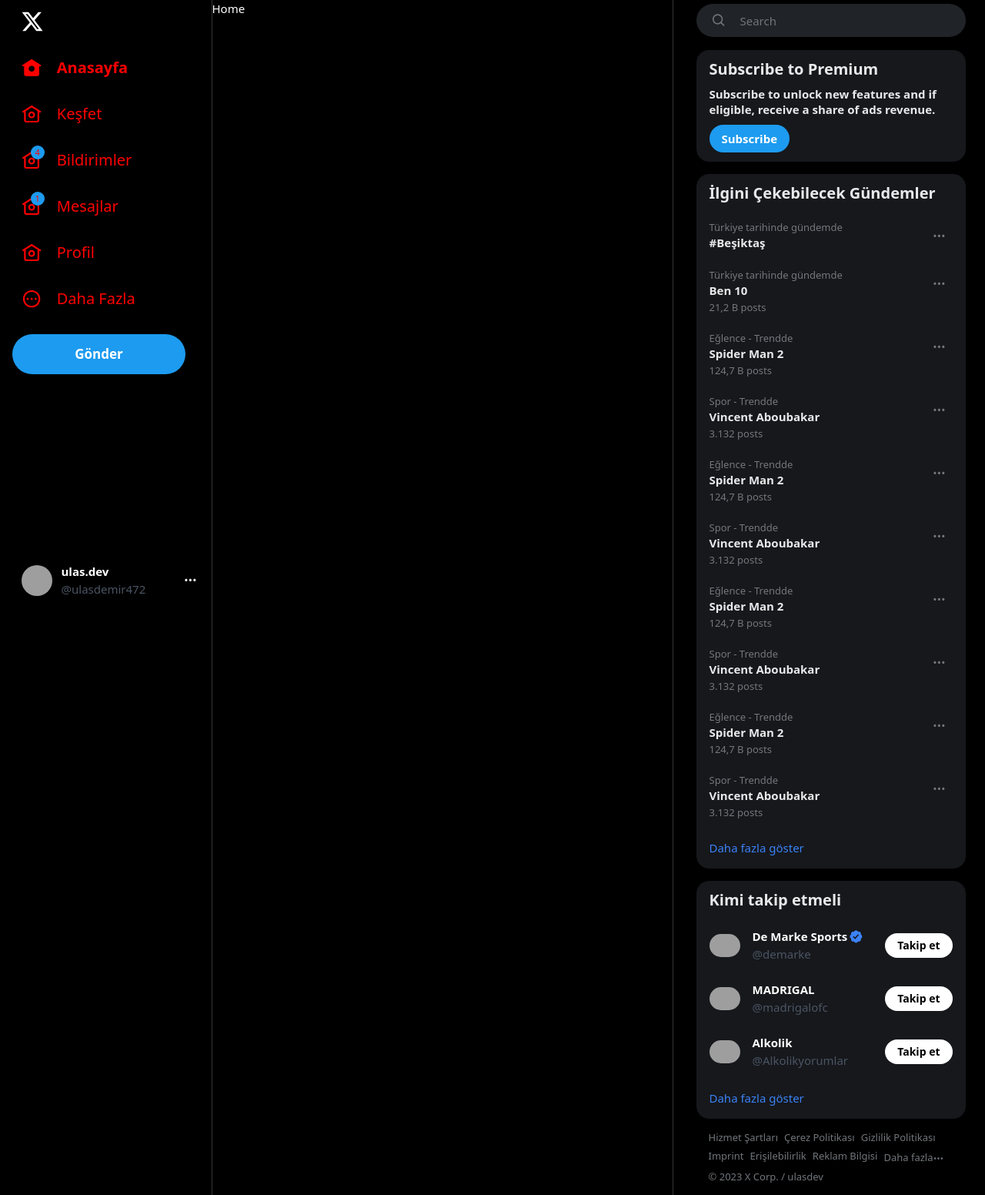
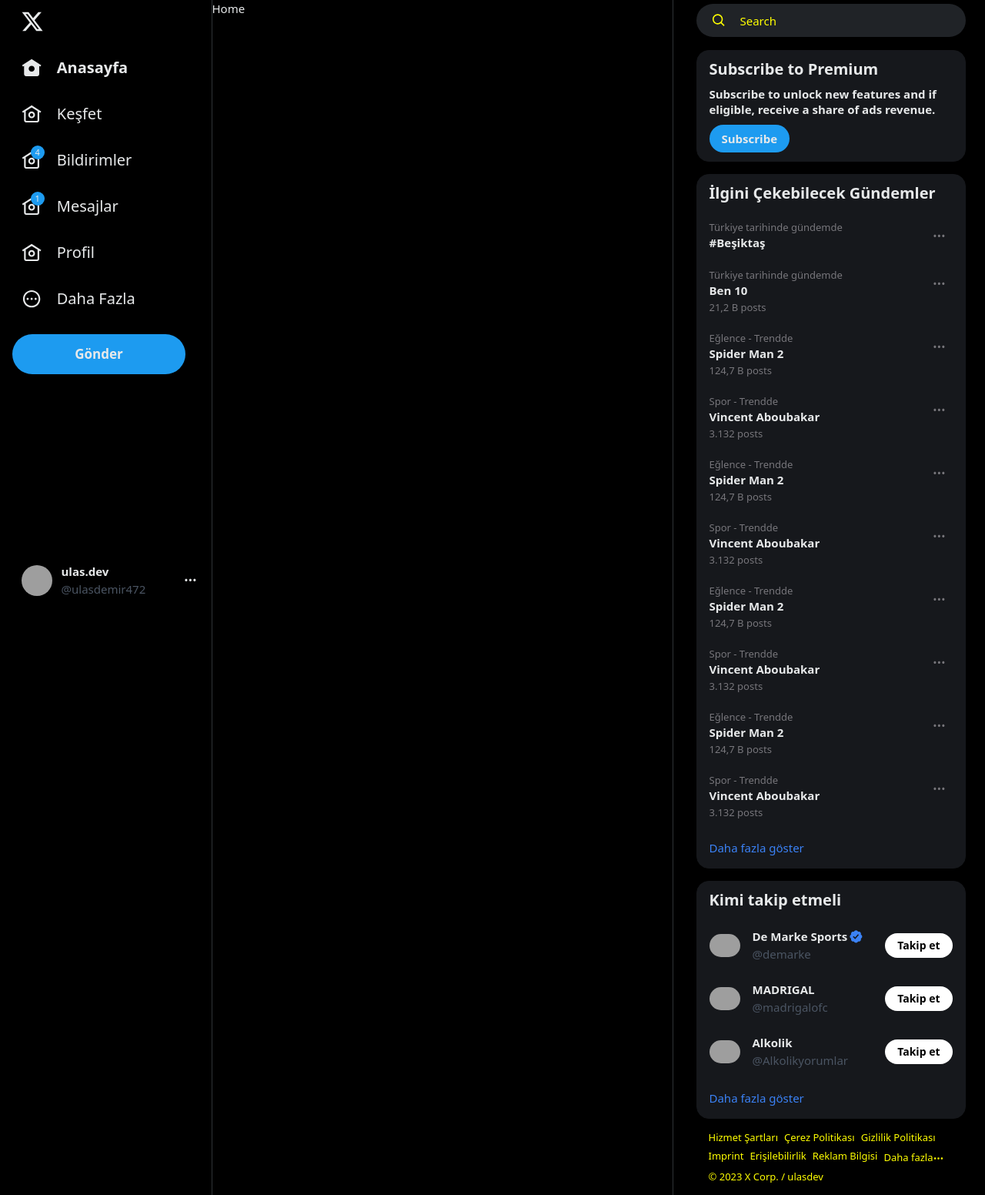
Before and after one commit to ulasdemir472/twitter-x-clone-react, a React (Vite) app: page / in a window 1280 px wide. Shown: the whole page at 77% size. Built offline with nearby package versions, Linux system fonts and the light colour scheme; grey boxes are pictures that could not be loaded.

Commit message:
renk ayarlari ve fixes

```diff
--- a/src/assets/css/index.css
+++ b/src/assets/css/index.css
@@ -3,7 +3,7 @@
 @tailwind utilities;
 
 body {
-    @apply bg-[color:var(--background-primary)] text-white text-[15px]
+    @apply bg-[color:var(--background-primary)] text-[color:var(--color-base)] text-[15px]
 }
 
 /*
--- a/src/components/sidebar-section/index.jsx
+++ b/src/components/sidebar-section/index.jsx
@@ -4,7 +4,7 @@
 const SidebarSection = ({ title, children, more }) => {
   return (
     <section className="bg-[color:var(--background-secondary)] rounded-2xl overflow-hidden border border-[color:var(--background-secondary)] mb-4">
-      <h5 className="flex items-center py-3 px-4 text-xl font-extrabold leading-6 text-[#e7e9ea]">
+      <h5 className="flex items-center py-3 px-4 text-xl font-extrabold leading-6">
         {title}
       </h5>
       <div className="grid">
--- a/src/layout/main/index.jsx
+++ b/src/layout/main/index.jsx
@@ -36,6 +36,10 @@
       "--color-base",
       appearance.color.base
     );
+    document.documentElement.style.setProperty(
+      "--color-baseSecondary",
+      appearance.color.baseSecondary
+    );
 
     document.documentElement.style.setProperty(
       "--font-size",
--- a/src/layout/main/rightbar/footer/index.jsx
+++ b/src/layout/main/rightbar/footer/index.jsx
@@ -6,43 +6,43 @@
     <footer className="px-4 mb-4 flex flex-wrap gap-2">
       <Link
         to="/"
-        className="leading-4 text-[#71767b] text-[13px] hover:underline"
+        className="leading-4 text-[color:var(--color-baseSecondary)] text-[13px] hover:underline"
       >
         Hizmet Şartları
       </Link>
       <Link
         to="/"
-        className="leading-4 text-[#71767b] text-[13px] hover:underline"
+        className="leading-4 text-[color:var(--color-baseSecondary)] text-[13px] hover:underline"
       >
         Çerez Politikası
       </Link>
       <Link
         to="/"
-        className="leading-4 text-[#71767b] text-[13px] hover:underline"
+        className="leading-4 text-[color:var(--color-baseSecondary)] text-[13px] hover:underline"
       >
         Gizlilik Politikası
       </Link>
       <Link
         to="/"
-        className="leading-4 text-[#71767b] text-[13px] hover:underline"
+        className="leading-4 text-[color:var(--color-baseSecondary)] text-[13px] hover:underline"
       >
         Imprint
       </Link>
       <Link
         to="/"
-        className="leading-4 text-[#71767b] text-[13px] hover:underline"
+        className="leading-4 text-[color:var(--color-baseSecondary)] text-[13px] hover:underline"
       >
         Erişilebilirlik
       </Link>
       <Link
         to="/"
-        className="leading-4 text-[#71767b] text-[13px] hover:underline"
+        className="leading-4 text-[color:var(--color-baseSecondary)] text-[13px] hover:underline"
       >
         Reklam Bilgisi
       </Link>
       <Link
         to="/"
-        className="leading-4 text-[#71767b] text-[13px] flex items-center"
+        className="leading-4 text-[color:var(--color-baseSecondary)] text-[13px] flex items-center"
       >
         <Popover className="relative">
           <Popover.Button className="hover:underline">
@@ -75,7 +75,7 @@
         </svg>
       </Link>
 
-      <span className="leading-4 text-[#71767b] text-[13px]">
+      <span className="leading-4 text-[color:var(--color-baseSecondary)] text-[13px]">
         © 2023 X Corp. / ulasdev
       </span>
     </footer>
--- a/src/layout/main/rightbar/premium/index.jsx
+++ b/src/layout/main/rightbar/premium/index.jsx
@@ -2,16 +2,16 @@
 
 const Premium = () => {
   return (
-    <section className="h-[145px] mb-4 px-4 py-3 bg-[color:var(--background-secondary)] rounded-2xl  border border-[color:var(--background-secondary)] flex flex-col gap-2.5">
-      <span className="text-[#e7e9ea] font-extrabold text-xl leading-6">
+    <section className="h-[145px] mb-4 px-4 py-3 bg-[color:var(--background-secondary)] rounded-2xl border border-[color:var(--background-secondary)] flex flex-col gap-2.5">
+      <span className="font-extrabold text-xl leading-6">
         Subscribe to Premium
       </span>
-      <span className="text-[#e7e9ea] font-bold text-[15px] leading-5">
+      <span className=" font-bold text-[15px] leading-5">
         Subscribe to unlock new features and if eligible, receive a share of ads
         revenue.
       </span>
       <div className="self-start">
-        <Button size="normal">Subscribe</Button>
+        <Button>Subscribe</Button>
       </div>
     </section>
   );
--- a/src/layout/main/rightbar/search/index.jsx
+++ b/src/layout/main/rightbar/search/index.jsx
@@ -1,4 +1,3 @@
-import classNames from "classnames";
 import { useRef, useState } from "react";
 import { useClickAway } from "react-use";
 
@@ -18,15 +17,13 @@
     >
       <label
         htmlFor=""
-        className="h-[43px] w-full bg-[#202327] rounded-full relative border border-transparent focus-within:bg-[color:var(--background-primary)] focus-within:border-[#1d9bf0]"
+        className="h-[43px] w-full bg-[#202327] rounded-full relative border border-transparent group focus-within:bg-[color:var(--background-primary)] focus-within:border-[#1d9bf0]"
       >
         <div className="h-full w-[56px] flex justify-center items-center absolute top-0 left-0 pointer-events-none">
           <svg
             viewBox="0 0 24 24"
             height={18.75}
-            className={classNames("min-w-[32px] text-[#71767b] absolute", {
-              "text-[#1d9bf0]": focus,
-            })}
+            className="min-w-[32px] text-[color:var(--color-baseSecondary)] group-focus-within:text-[--color-primary] absolute"
           >
             <path
               fill="currentColor"
@@ -40,7 +37,7 @@
           value={query}
           onFocus={() => setFocus(true)}
           onChange={(e) => setQuery(e.target.value)}
-          className="bg-transparent w-full h-full rounded-full outline-none pl-[56px] text-[15px] placeholder-[#71767b]"
+          className="bg-transparent w-full h-full rounded-full outline-none pl-[56px] text-[15px] placeholder-[color:var(--color-baseSecondary)]"
         />
         {query && (
           <button
@@ -60,7 +57,7 @@
         )}
         {focus && (
           <div className="absolute w-[350px] top-full -left-px translate-y-px bg-[color:var(--background-primary)] shadow-box max-h-[calc(80vh-53px)] rounded-lg text-center min-h-[100px]">
-            <p className="p-3 pt-5 text-[#71767b] leading-5">
+            <p className="p-3 pt-5 text-[color:var(--color-baseSecondary)] leading-5">
               Kişileri, listeleri veya anahtar kelimeleri aramayı dene
             </p>
           </div>
--- a/src/layout/main/rightbar/topics/topic/index.jsx
+++ b/src/layout/main/rightbar/topics/topic/index.jsx
@@ -10,7 +10,7 @@
       className="py-3 px-4 hover:bg-white/[0.03] transition-colors relative"
     >
       <div className="text-[13px] text-[#77767b] leading-4">{item.title}</div>
-      <div className="font-bold leading-5 text-[15px] mt-0.5 text-[#e7e9ea]">
+      <div className="font-bold leading-5 text-[15px] mt-0.5">
         {item.topic.type === "tag" && "#"}
         {item.topic.value}
       </div>
--- a/src/layout/main/sidebar/menu/index.jsx
+++ b/src/layout/main/sidebar/menu/index.jsx
@@ -20,7 +20,7 @@
             {({ isActive }) => (
               <div
                 className={classNames(
-                  "p-3 rounded-full inline-flex text-[color:var(--color-base)] items-center gap-5 group-hover:bg-[#eff3f41a] transition-colors",
+                  "p-3 rounded-full inline-flex items-center gap-5 group-hover:bg-[#eff3f41a] transition-colors",
                   {
                     "font-bold": isActive,
                   }
--- a/src/layout/main/sidebar/menu/more/index.jsx
+++ b/src/layout/main/sidebar/menu/more/index.jsx
@@ -5,7 +5,7 @@
 
 const More = () => {
   return (
-    <Popover className="relative text-[color:var(--color-base)]">
+    <Popover className="relative">
       <Popover.Button className="py-1 block group outline-none">
         <div className="p-3 rounded-full inline-flex items-center gap-5 group-hover:bg-[#eff3f41a] transition-colors">
           <div className="w-[26.25px] h-[26.25px] relative">
--- a/src/modals/appearance/index.jsx
+++ b/src/modals/appearance/index.jsx
@@ -7,7 +7,7 @@
         Görünümü özelleştir
       </h3>
       <div className="p-8 pt-0">
-        <p className="text-center text-[#71767b] leading-5 text-[15px] mb-5">
+        <p className="text-center text-[color:var(--color-baseSecondary)] leading-5 text-[15px] mb-5">
           These settings affect all the X accounts on this browser.
         </p>
         <div className="mx-8 mb-4">
@@ -33,11 +33,11 @@
                     ></path>
                   </svg>
                 </div>
-                <div className="ml-1 flex items-center text-[#71767b]">
+                <div className="ml-1 flex items-center text-[color:var(--color-baseSecondary)]">
                   @X · 31d
                 </div>
               </header>
-              <div className="text-[#e7e9ea] leading-5">
+              <div className="leading-5">
                 X in merkezinde, tipki bunun gibi gönderi denen kisa mesajlar
                 yatar. Gönderiler; fotoğraflar, videolar, bağlantilar, metinler,
                 etiketler ve
--- a/src/store/appearance/index.js
+++ b/src/store/appearance/index.js
@@ -11,8 +11,9 @@
   color: {
     primary: "#1d9bf0",
     secondary: "#8ecdf8",
-    base: "red",
-    baseSecondary: "#71767b",
+    base: "#e7e9ea",
+    //baseSecondary: "#71767b",
+    baseSecondary: "yellow",
   },
   boxShadow:
     "rgba(255, 255, 255, 0.2) 0px 0px 15px, rgba(255, 255, 255, 0.15) 0px 0px 3px 1px",
```
